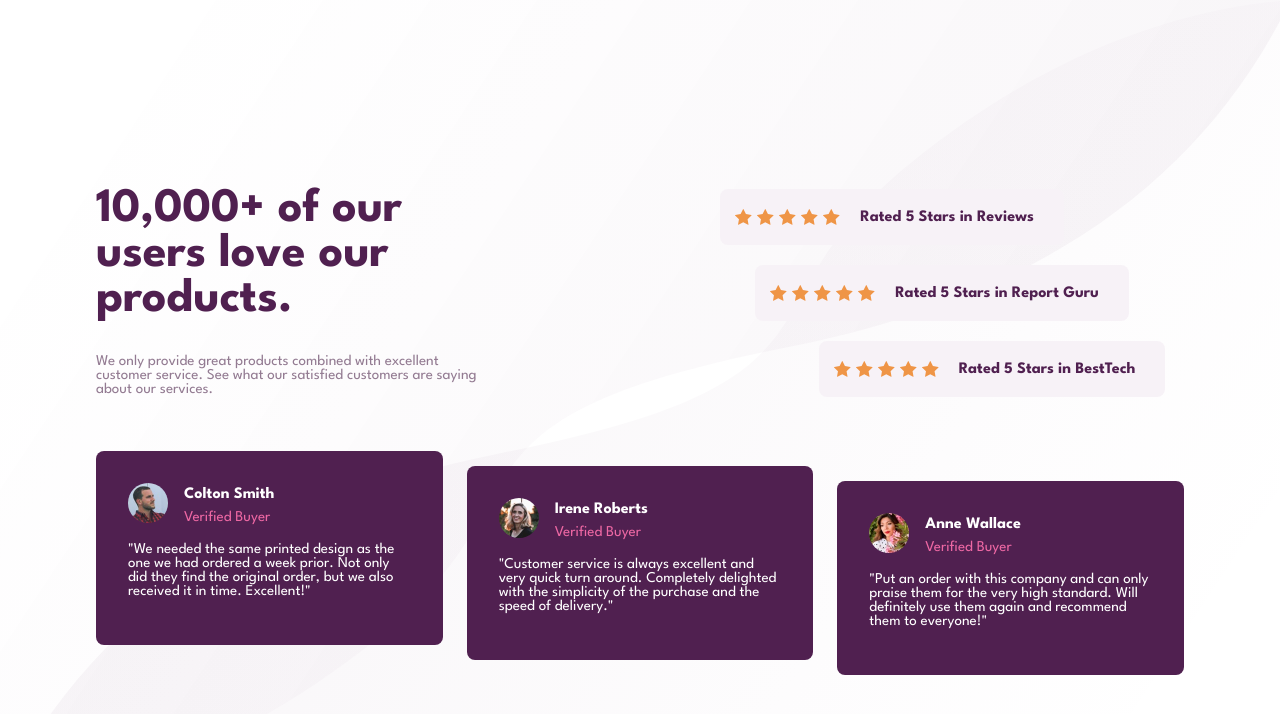
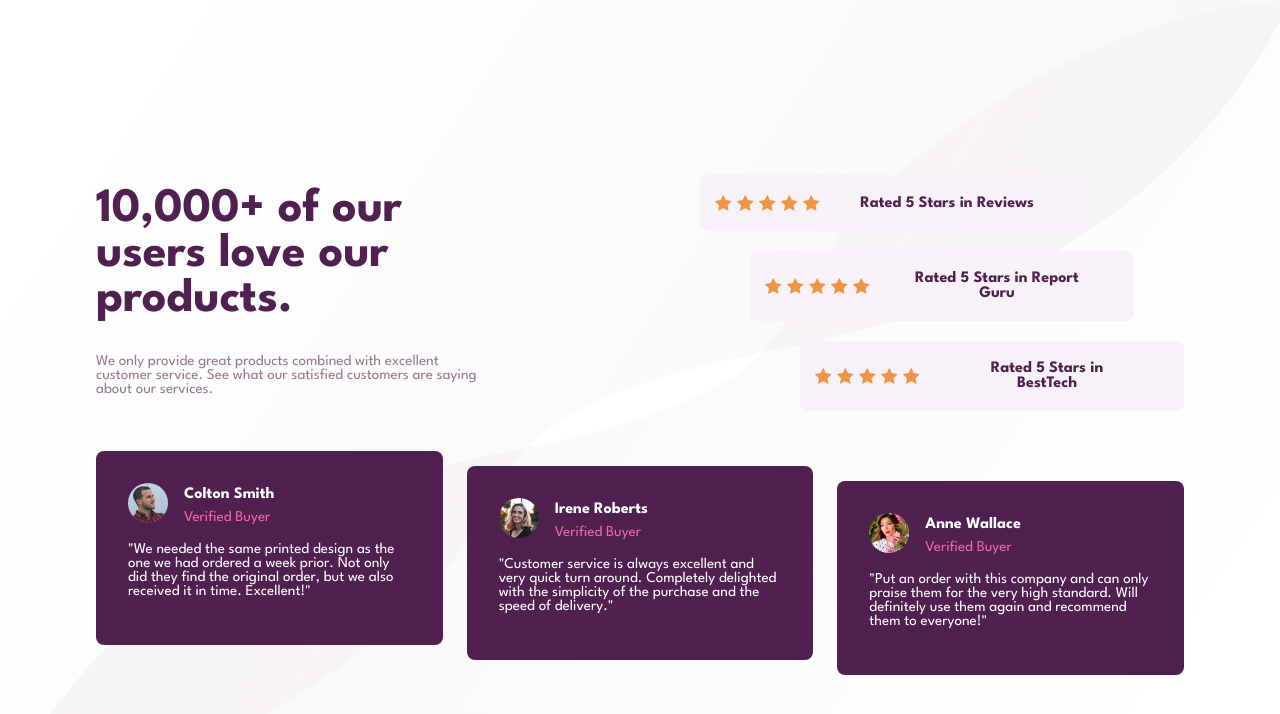
Before and after one commit to calee6/social-proof-section, a plain HTML site: page index.html in a window 1280 px wide. Drawn offline with Linux system fonts and the light colour scheme.

Commit message:
Update styles.css

```diff
--- a/styles.css
+++ b/styles.css
@@ -36,7 +36,7 @@ h1, h4 {
 }
 
 h4 {
-    margin: 0px 20px;
+    margin: 0px 40px;
 }
 
 p {
```
